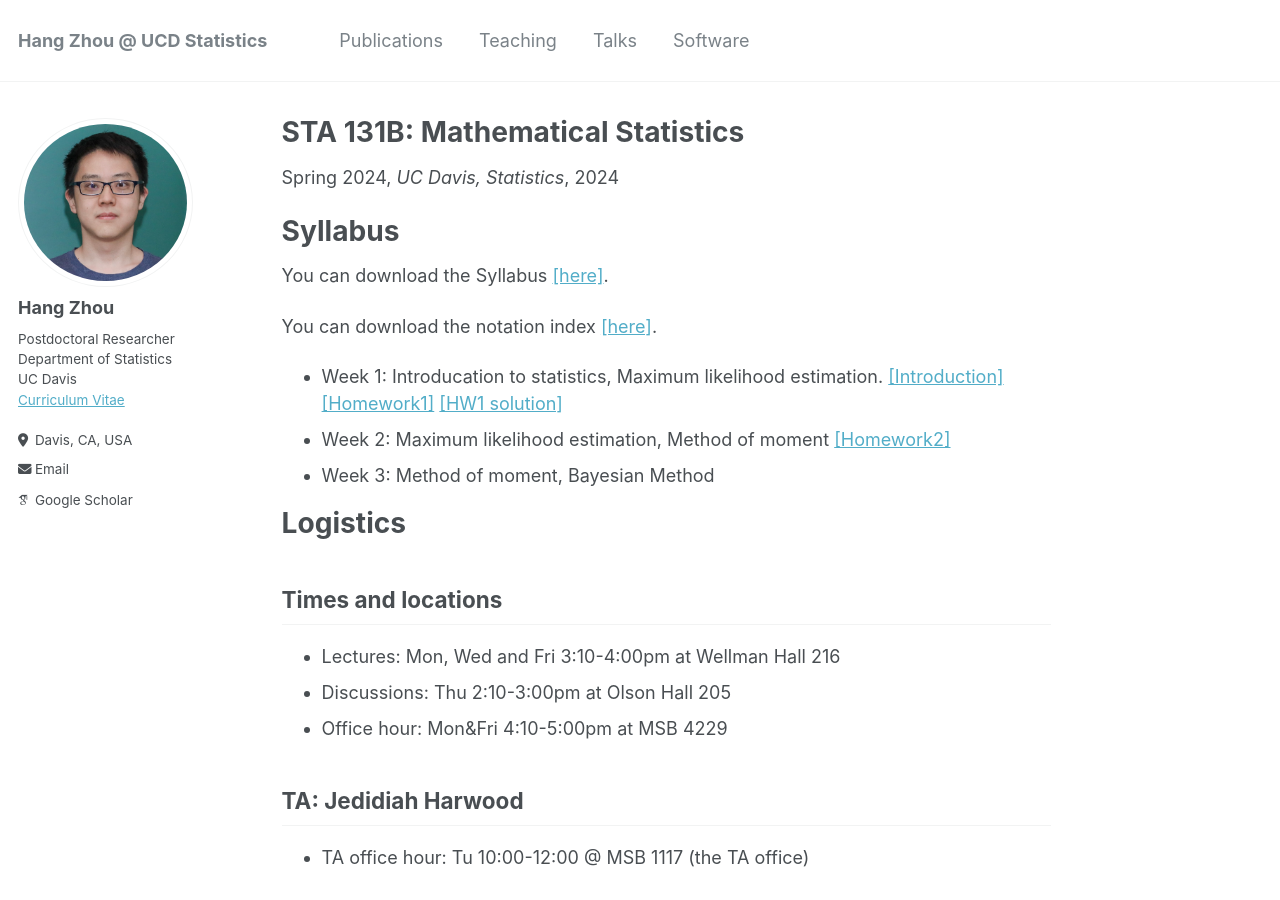
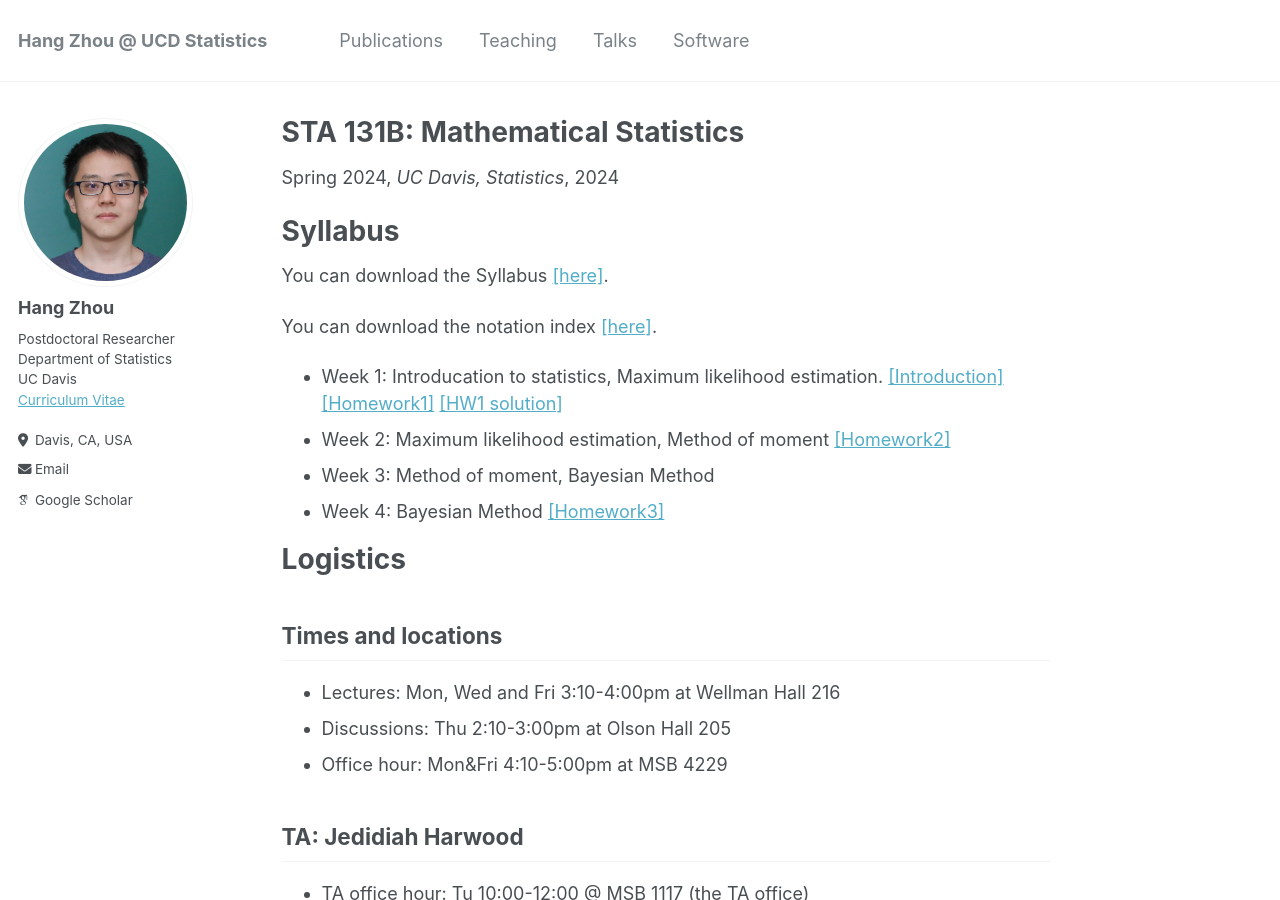
Before and after one commit to hg-zh/hg-zh.github.io, a Jekyll site: the page built from _teaching/2024-spring-STA131B.md, in a window 1280 px wide and 900 px high. Built offline with Jekyll 4.4.1, drawn with Linux system fonts in a browser that asks for light colours; some web fonts are replaced.

Commit message:
Update 2024-spring-STA131B.md

```diff
--- a/_teaching/2024-spring-STA131B.md
+++ b/_teaching/2024-spring-STA131B.md
@@ -16,6 +16,7 @@ You can download the notation index [\[here\]](https://hg-zh.github.io/files/not
 - Week 1: Introducation to statistics, Maximum likelihood estimation. [\[Introduction\]](https://hg-zh.github.io/files/Lecture_1.pdf) [\[Homework1\]](https://hg-zh.github.io/files/HW1.pdf) [\[HW1 solution\]](https://hg-zh.github.io/files/HW1_solution.pdf)
 - Week 2: Maximum likelihood estimation, Method of moment [\[Homework2\]](https://hg-zh.github.io/files/HW2.pdf)
 - Week 3: Method of moment, Bayesian Method
+- Week 4: Bayesian Method [\[Homework3\]](https://hg-zh.github.io/files/HW3.pdf)
 
 
 # Logistics
```
